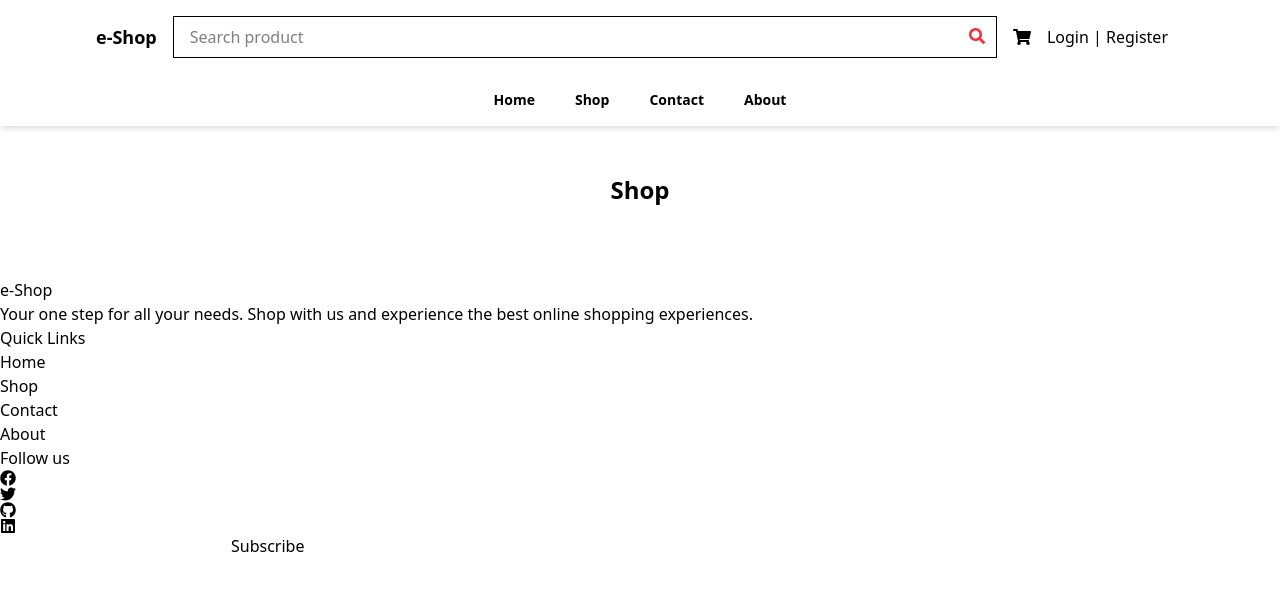
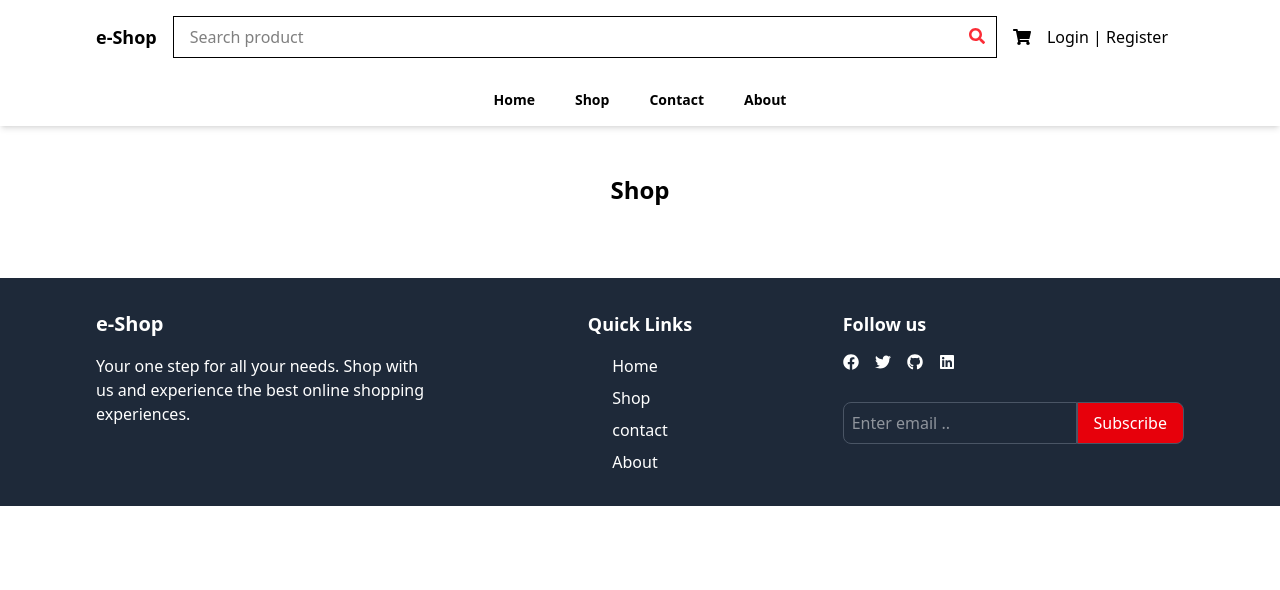
Before and after one commit to Blissmal/Ecommerce-react-js-redux-toolkit, a React (Vite) app: page /shop in a window 1280 px wide. Shown: the top 590 px of the page. Built offline with nearby package versions, Linux system fonts and the light colour scheme.

Commit message:
css styling to footer

```diff
--- a/src/components/Footer.jsx
+++ b/src/components/Footer.jsx
@@ -1,42 +1,59 @@
-import React from 'react'
-import { FaFacebook, FaGithub, FaLinkedin, FaTwitter } from 'react-icons/fa'
-import { Link } from 'react-router-dom'
+import React from "react";
+import { FaFacebook, FaGithub, FaLinkedin, FaTwitter } from "react-icons/fa";
+import { Link } from "react-router-dom";
 
 const Footer = () => {
   return (
-    <footer>
-      <div>
-        <div>
+    <footer className="bg-gray-800 text-white py-8 px-4 md:px-16 lg:px-24">
+      <div className="container mx-auto grid grid-cols-1 md:grid-cols-3 gap-8">
           <div>
-            <h3>e-Shop</h3>
-            <p>Your one step for all your needs. Shop with us and experience the best online shopping experiences.</p>
+            <h3 className="text-xl font-semibold">e-Shop</h3>
+            <p className="mt-4">
+              Your one step for all your needs. Shop with us and experience the
+              best online shopping experiences.
+            </p>
           </div>
-          <div>
-            <h4>Quick Links</h4>
-            <ul>
-              <li><Link>Home</Link></li>
-              <li><Link>Shop</Link></li>
-              <li><Link>Contact</Link></li>
-              <li><Link>About</Link></li>
+          <div className="flex flex-col md:items-center">
+            <h4 className="text-lg font-semibold">Quick Links</h4>
+            <ul className="mt-4 space-y-2">
+              <li>
+                <Link to="/" className="hover:underline">Home</Link>
+              </li>
+              <li>
+                <Link to="/shop" className="hover:underline">Shop</Link>
+              </li>
+              <li>
+                <Link to="/contact" className="hover:underline">contact</Link>
+              </li>
+              <li>
+                <Link to="/about" className="hover:underline">About</Link>
+              </li>
             </ul>
           </div>
           <div>
-            <h4>Follow us</h4>
-            <div>
-              <a href=""><FaFacebook /></a>
-              <a href=""><FaTwitter /></a>
-              <a href=""><FaGithub /></a>
-              <a href=""><FaLinkedin /></a>
+            <h4 className="text-lg font-semibold">Follow us</h4>
+            <div className="flex space-x-4 mt-4">
+              <a className="hover:text-gray-400" href="">
+                <FaFacebook />
+              </a>
+              <a className="hover:text-gray-400" href="">
+                <FaTwitter />
+              </a>
+              <a className="hover:text-gray-400" href="">
+                <FaGithub />
+              </a>
+              <a className="hover:text-gray-400" href="">
+                <FaLinkedin />
+              </a>
             </div>
-            <form action="">
-              <input type="email" />
-              <button>Subscribe</button>
+            <form className="flex items-center justify-center mt-8" action="">
+              <input className="w-full p-2 rounded-l-lg bg-gray-800 border border-gray-600" type="email" placeholder="Enter email .."/>
+              <button className="bg-red-600 text-white px-4 py-2 rounded-r-lg border border-gray-600">Subscribe</button>
             </form>
           </div>
         </div>
-      </div>
     </footer>
-  )
-}
+  );
+};
 
-export default Footer
+export default Footer;
```
